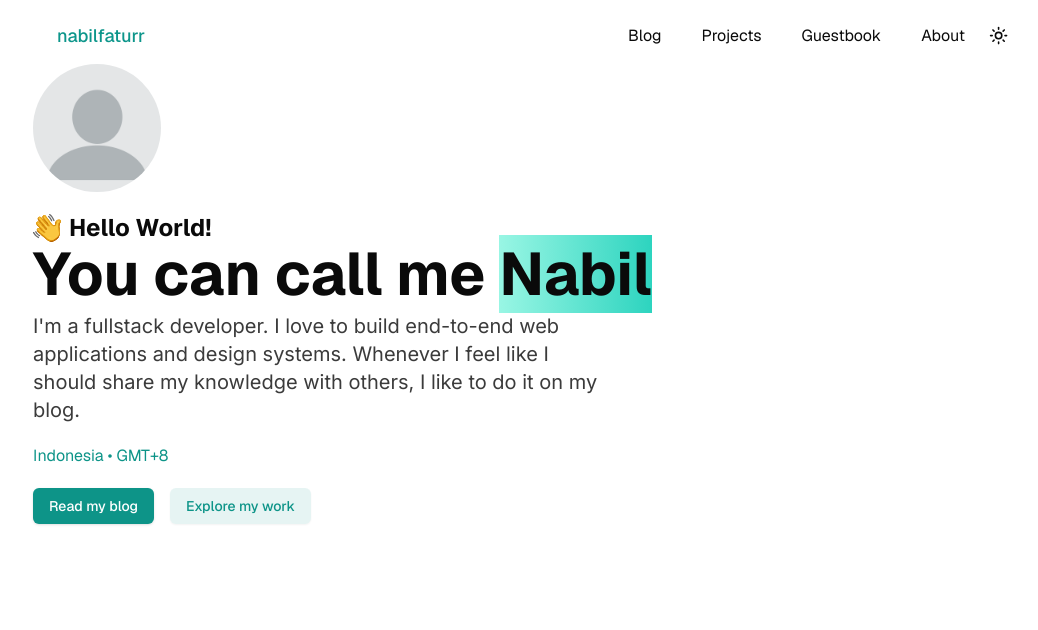
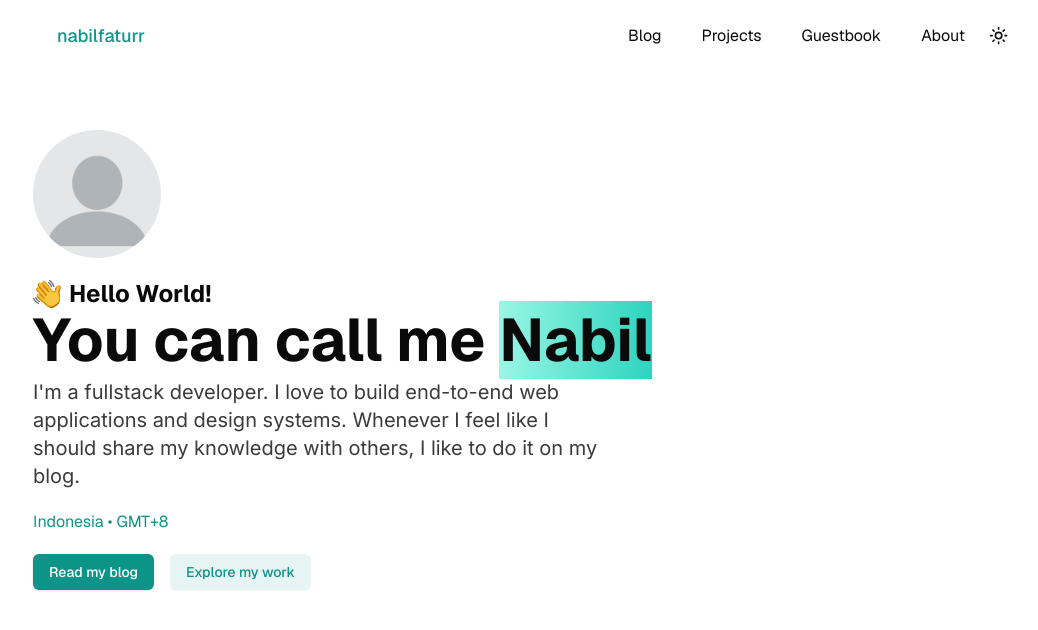
Before and after one commit to nabilfaturr/portfolio, a Next.js app: page / in a window 1280 px wide. Shown: the top 630 px of the page, without its empty margins (103-1141 px from the left). Built offline with nearby package versions, Linux system fonts and the light colour scheme.

Commit message:
style: change hero position

```diff
--- a/src/app/page.tsx
+++ b/src/app/page.tsx
@@ -8,8 +8,10 @@ const inter = Inter({ subsets: ["latin"] });
 
 export default function Home() {
   return (
-    <section className="w-full h-screen mt-16">
-      <Hero />
+    <section className="w-full h-screen absolute top-0 left-0 flex flex-col justify-center">
+      <div className="container pb-20">
+        <Hero />
+      </div>
     </section>
   );
 }
@@ -38,7 +40,9 @@ const Hero = () => {
               </span>
             </span>
           </h2>
-          <p className={`text-foreground/80 max-w-xl text-lg md:text-xl flex flex-col gap-2 ${inter.className}`}>
+          <p
+            className={`text-foreground/80 max-w-xl text-lg md:text-xl flex flex-col gap-2 ${inter.className}`}
+          >
             I&apos;m a fullstack developer. I love to build end-to-end web
             applications and design systems. Whenever I feel like I should share
             my knowledge with others, I like to do it on my blog.
```
